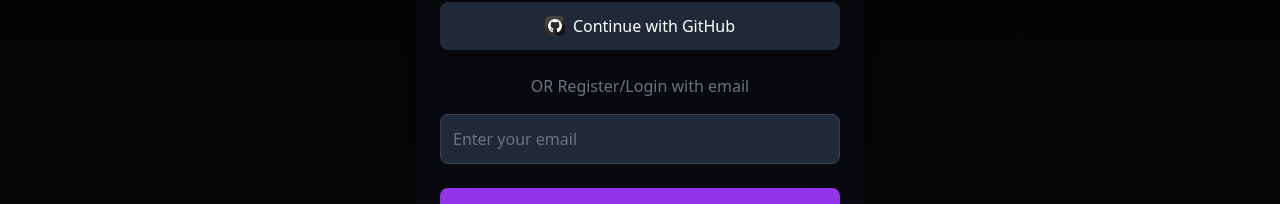
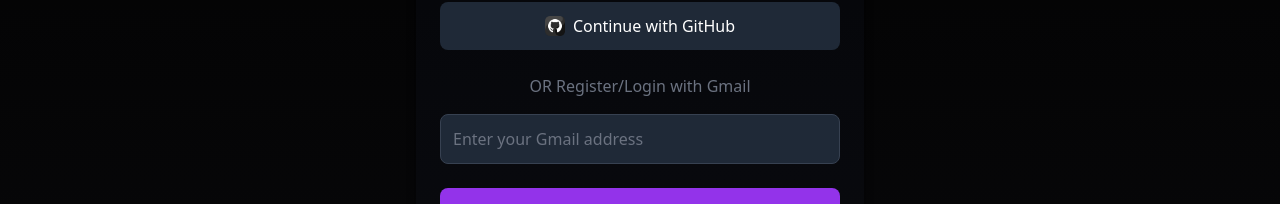
Before and after one commit to vikramdev772/JBTech, a React (Vite) app: page /login in a window 1280 px wide. Shown: the part 417-621 px from the top of the page. Built offline with nearby package versions, Linux system fonts and the light colour scheme.

Commit message:
Login.jsx

```diff
--- a/src/auth/Login.jsx
+++ b/src/auth/Login.jsx
@@ -1,10 +1,38 @@
-import React from 'react';
+import React, { useState } from 'react';
 import { motion } from 'framer-motion';
-import Google from "../icons/google.png"
-import Github from "../icons/github.png"
-import { Link } from 'react-router-dom';
+import Google from "../icons/google.png";
+import Github from "../icons/github.png";
+import { Link, useNavigate } from 'react-router-dom';
 
 const Login = () => {
+  const navigate = useNavigate(); // For navigation after login
+
+  // State to store email input and error
+  const [email, setEmail] = useState('');
+  const [error, setError] = useState('');
+
+  // Handle login process
+  const handleLogin = () => {
+    // Validate email input for gmail.com domain
+    const gmailRegex = /^[a-zA-Z0-9._%+-]+@gmail\.com$/;
+
+    if (!email) {
+      setError('Please enter your email.');
+      return;
+    }
+
+    if (!gmailRegex.test(email)) {
+      setError('Please enter a valid Gmail address (must end with @gmail.com).');
+      return;
+    }
+
+    // Clear the error if input is valid
+    setError('');
+
+    // On successful login, navigate to the ProfessionalLogin page
+    navigate('/professional-login');
+  };
+
   return (
     <div className="min-h-screen flex flex-col justify-center items-center bg-gradient-to-b from-black to-zinc-950 p-4">
       <motion.div
@@ -32,17 +60,24 @@
           <span>Continue with GitHub</span>
         </motion.button>
 
-        <p className="text-center text-gray-500 mb-4">OR Register/Login with email</p>
+        <p className="text-center text-gray-500 mb-4">OR Register/Login with Gmail</p>
 
+        {/* Email Input Field */}
         <input
           type="email"
-          placeholder="Enter your email"
+          value={email}
+          onChange={(e) => setEmail(e.target.value)} // Capture input value
+          placeholder="Enter your Gmail address"
           className="w-full mb-6 p-3 bg-gray-800 text-white rounded-lg border border-gray-700 placeholder-gray-500"
         />
+
+        {/* Error Message */}
+        {error && <p className="text-red-500 text-sm mb-4">{error}</p>}
 
         <motion.button
           whileHover={{ scale: 1.05 }}
           className="w-full bg-purple-600 text-white p-3 rounded-lg"
+          onClick={handleLogin} // Login button now checks Gmail-specific input before navigating
         >
           Login
         </motion.button>
```
